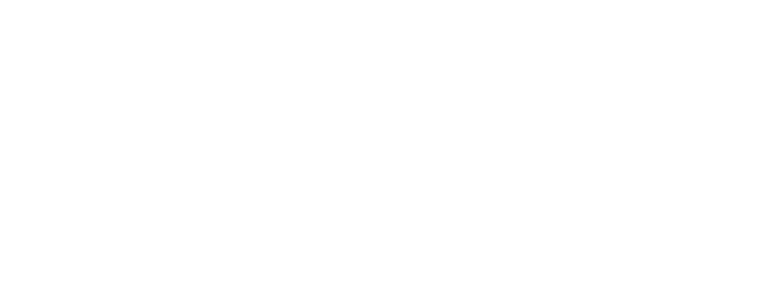
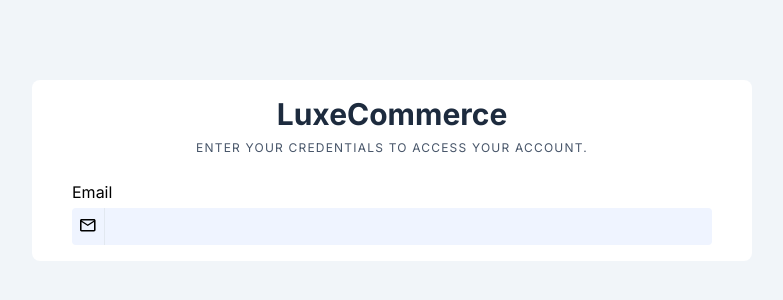
Before and after one commit to abdalla-samir/LuxeCommerce, a React (Vite) app: page /sign-in in a window 1280 px wide. Before the commit this address had no page. Shown: the part 230-530 px from the top of the page, without its empty margins (248-1031 px from the left). Built offline with nearby package versions, Linux system fonts and the light colour scheme.

Commit message:
Started the sign in page

```diff
--- a/src/components/shop/Pagination.jsx
+++ b/src/components/shop/Pagination.jsx
@@ -28,7 +28,7 @@
         <div className="flex justify-center gap-4">
             <Button
                 label={<Arrow className="rotate-90 w-4 " />}
-                style={`bg-muted  text-white p-2 rounded max-w-10 flex items-center justify-center ${currentPage === startPage ? "  opacity-50" : "hover:bg-primary"}`}
+                style={`bg-muted  text-white p-2 rounded max-w-10 flex items-center justify-center ${currentPage === startPage ? "opacity-50" : "hover:bg-primary"}`}
                 onClick={() => {
                     setCurrentPage((prev) => Math.max(prev - 1, startPage));
                 }}
@@ -36,7 +36,7 @@
             {buttons}
             <Button
                 label={<Arrow className="-rotate-90 w-4 " />}
-                style={`bg-muted  text-white p-2 rounded max-w-10 flex items-center justify-center ${currentPage === endPage ? " cursor-not-allowed opacity-50" : "hover:bg-primary"}`}
+                style={`bg-muted  text-white p-2 rounded max-w-10 flex items-center justify-center ${currentPage === endPage ? "opacity-50" : "hover:bg-primary"}`}
                 onClick={() => {
                     setCurrentPage((prev) => Math.min(endPage, prev + 1));
                 }}
--- a/src/components/ui/Logo.jsx
+++ b/src/components/ui/Logo.jsx
@@ -1,3 +1,3 @@
 export default function Logo({ style }) {
-    return <h1 className={`${style} font-bold`}>LuxeCommerce</h1>;
+    return <h1 className={`${style} text-primary font-bold`}>LuxeCommerce</h1>;
 }
--- /dev/null
+++ b/src/pages/user/SignIn.jsx
@@ -0,0 +1,38 @@
+import Logo from "/src/components/ui/Logo";
+import Email from "/src/assets/icons/email.svg?react";
+import Password from "/src/assets/icons/password.svg?react";
+
+export default function SignIn() {
+    const inputStyle = {
+        padding: "0.5rem",
+        outline: "none",
+        fontSize: "14px",
+    };
+    return (
+        <div className="h-screen flex items-center justify-center bg-bg-section">
+            <div className="bg-white w-180 text-center py-4 px-10 rounded-lg flex flex-col gap-6">
+                <div>
+                    <Logo style="text-3xl" />
+                    <p className="text-secondary tracking-widest uppercase text-xs mt-2">
+                        Enter your credentials to access your account.
+                    </p>
+                </div>
+                <form>
+                    <label className="flex flex-col gap-1 text-left ">
+                        Email
+                        <div className=" flex bg-[#EFF4FF] rounded">
+                            <div className=" p-2 flex items-center justify-center border-r border-border">
+                                <Email className=" w-4" />
+                            </div>
+                            <input
+                                type="email"
+                                name="email"
+                                style={inputStyle}
+                            />
+                        </div>
+                    </label>
+                </form>
+            </div>
+        </div>
+    );
+}
--- a/src/routes/AppRoutes.jsx
+++ b/src/routes/AppRoutes.jsx
@@ -2,6 +2,7 @@
 import UserLayout from "/src/layouts/UserLayout";
 import Home from "../pages/user/Home";
 import Shop from "../pages/user/Shop";
+import SignIn from "../pages/user/SignIn";
 
 export default function AppRoutes() {
     return (
@@ -11,6 +12,7 @@
                     <Route path="/" element={<Home />} />
                     <Route path="/shop" element={<Shop />} />
                 </Route>
+                <Route path="/sign-in" element={<SignIn />} />
             </Routes>
         </BrowserRouter>
     );
```
Also changed, not shown: src/assets/icons/email.svg (added), src/assets/icons/password.svg (added).
